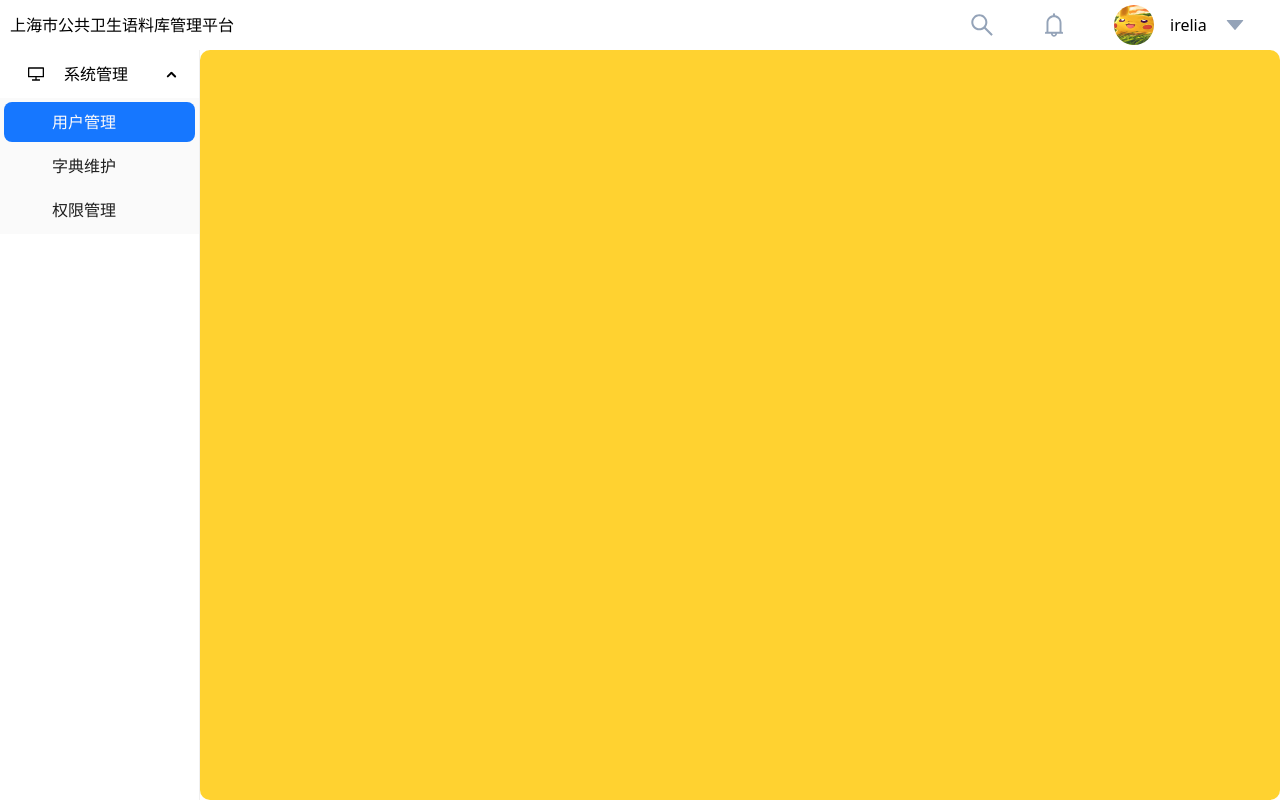
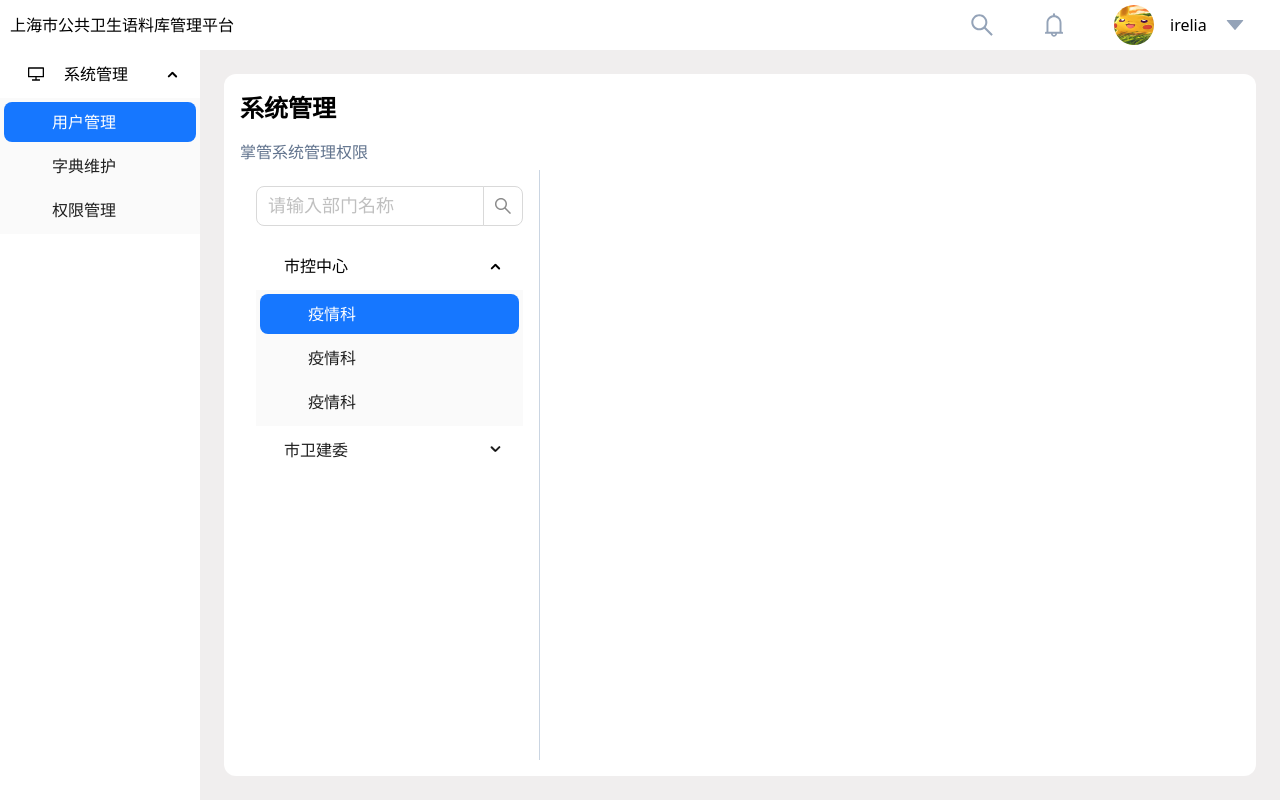
Before and after one commit to 2630483575/kps-disease-control, a Next.js app in the folder jikong-next/: page / in a window 1280 px wide. Built offline with nearby package versions, Linux system fonts and the light colour scheme.

Commit message:
feat:左侧列表页及内容页的部分内容

```diff
--- /dev/null
+++ b/jikong-next/src/app/components/ShowComponent/LeftComponent/DepComponent/DepMenu.tsx
@@ -0,0 +1,41 @@
+"use client";
+import { Menu } from "antd";
+import type { MenuProps } from "antd";
+type MenuItem = Required<MenuProps>["items"][number];
+const items: MenuItem[] = [
+  {
+    key: "sub1",
+    label: "市控中心",
+    children: [
+      { key: "1", label: "疫情科" },
+      { key: "2", label: "疫情科" },
+      { key: "3", label: "疫情科" },
+    ],
+  },
+  {
+    key: "sub2",
+    label: "市卫建委",
+    children: [
+      { key: "4", label: "疫情科" },
+      { key: "5", label: "疫情科" },
+      { key: "6", label: "疫情科" },
+    ],
+  },
+];
+export default function DepMenu() {
+  const onClick: MenuProps["onClick"] = (e) => {
+    console.log("click ", e);
+  };
+  return (
+    <>
+      <Menu
+        onClick={onClick}
+        className="w-full h-full"
+        defaultSelectedKeys={["1"]}
+        defaultOpenKeys={["sub1"]}
+        mode="inline"
+        items={items}
+      />
+    </>
+  );
+}
--- /dev/null
+++ b/jikong-next/src/app/components/ShowComponent/LeftComponent/DepComponent/index.tsx
@@ -0,0 +1,22 @@
+"use client";
+import { Input } from "antd";
+import DepMenu from "./DepMenu";
+import type { GetProps } from "antd";
+
+type SearchProps = GetProps<typeof Input.Search>;
+const { Search } = Input;
+
+export default function DepComponent() {
+  const onSearch: SearchProps["onSearch"] = (value, _e, info) =>
+    console.log(info?.source, value);
+  return (
+    <>
+      <div className="w-full h-100px">
+        <Search placeholder="请输入部门名称" onSearch={onSearch} size="large" />
+      </div>
+      <div className="flex-1 w-full">
+        <DepMenu />
+      </div>
+    </>
+  );
+}
--- /dev/null
+++ b/jikong-next/src/app/components/ShowComponent/LeftComponent/index.tsx
@@ -0,0 +1,9 @@
+// 内容左侧部分组件 内容根据传入页面类型展示
+import DepComponent from "./DepComponent";
+export default function LeftComponent() {
+  return (
+    <div className="w-[300px] flex flex-col p-[16px] gap-4 border-r-[1px] border-slate-300">
+      <DepComponent />
+    </div>
+  );
+}
--- /dev/null
+++ b/jikong-next/src/app/components/ShowComponent/RightComponent/index.tsx
@@ -0,0 +1,9 @@
+// 内容左侧部分组件 内容根据传入页面类型展示
+import UserInfo from "../UserInfoComponent";
+export default function RightComponent() {
+  return (
+    <div className="flex-1 flex flex-col p-[16px] gap-4">
+      <UserInfo />
+    </div>
+  );
+}
--- /dev/null
+++ b/jikong-next/src/app/components/ShowComponent/TitleComponent/index.tsx
@@ -0,0 +1,13 @@
+// 内容标题部分组件 名字根据传入展示
+export default function TitleComponent() {
+  return (
+    <div className="w-full h-[80px] bg-[#fff] flex flex-col">
+      <div className="h-[50px] flex flex-col justify-start">
+        <span className="text-[24px] font-semibold">系统管理</span>
+      </div>
+      <div className="flex-1 flex flex-col justify-start">
+        <span className="text-slate-500">掌管系统管理权限</span>
+      </div>
+    </div>
+  );
+}
--- /dev/null
+++ b/jikong-next/src/app/components/ShowComponent/UserInfoComponent/index.tsx
@@ -0,0 +1,7 @@
+export default function UserInfo() {
+  return (
+    <>
+      <div className="h-[200px] flex items-center"></div>
+    </>
+  );
+}
--- /dev/null
+++ b/jikong-next/src/app/components/ShowComponent/UserManage/index.tsx
@@ -0,0 +1,14 @@
+import TitleComponent from "../TitleComponent";
+import LeftComponent from "../LeftComponent";
+import RightComponent from "../RightComponent";
+export default function UserManage() {
+  return (
+    <div className="w-full h-full flex flex-col">
+      <TitleComponent />
+      <div className="w-full flex-1 flex">
+        <LeftComponent />
+        <RightComponent />
+      </div>
+    </div>
+  );
+}
--- a/jikong-next/src/app/components/ShowComponent/index.tsx
+++ b/jikong-next/src/app/components/ShowComponent/index.tsx
@@ -1,5 +1,11 @@
+// 整个大的内容页面 根据左边选择展示不同组件
+import UserManage from "./UserManage";
 export default function ShowComponent() {
   return (
-    <div className="flex-1 h-full overflow-auto shadow-list rounded-list bg-amber-300"></div>
+    <div className="flex-1 overflow-auto p-[24px] bg-background">
+      <div className="h-full shadow-list rounded-list bg-[#fff] p-[16px] flex flex-col">
+        <UserManage />
+      </div>
+    </div>
   );
 }
--- a/jikong-next/src/app/globals.css
+++ b/jikong-next/src/app/globals.css
@@ -15,8 +15,9 @@
 }
 
 @theme {
-  --radius-list: 10px;
+  --radius-list: 12px;
   --shadow-list: "0px 0px 6px 1px rgba(8, 57, 87, 0.1)";
+  --color-background: rgba(226, 221, 221, 0.5);
 }
 
 html,
--- a/jikong-next/src/lib/antdThemeConfig.ts
+++ b/jikong-next/src/lib/antdThemeConfig.ts
@@ -8,9 +8,10 @@ const theme: ThemeConfig = {
   components: {
     Menu: {
       itemSelectedBg: "rgb(22, 119, 255)",
-      itemSelectedColor: "rgb(253, 250, 250)",
+      itemSelectedColor: "rgb(255, 255, 255)",
       colorPrimary: "rgb(0, 0, 0)",
       iconMarginInlineEnd: 20,
+      activeBarBorderWidth: 0,
     },
   },
 };
```
